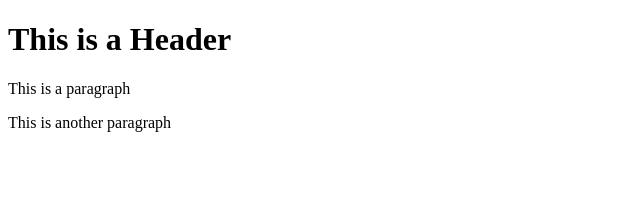
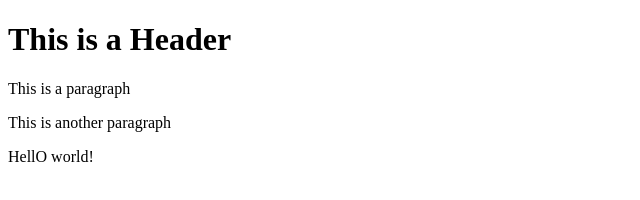
Before and after one commit to joshher9/git-test, a website: page index.html in a window 1280 px wide. Shown: the whole page, without its empty margins (0-640 px from the left). Drawn offline with Linux system fonts and the light colour scheme.

```diff
--- a/index.html
+++ b/index.html
@@ -4,5 +4,6 @@
         <h1> This is a Header</h1>
         <p>This is a paragraph</p>
         <p>This is another paragraph</p>
+        <p>HellO world!</p>
     </body>
 </html>
```
Also changed, not shown: package.json (added, +24 -0 lines), 2 other files.
